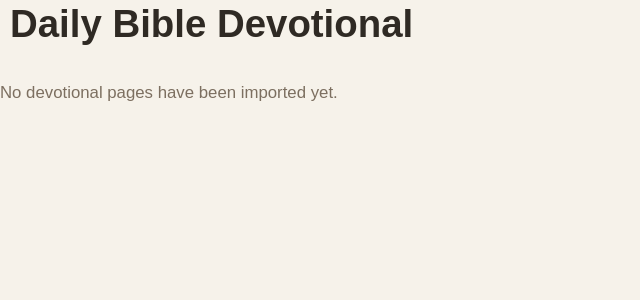
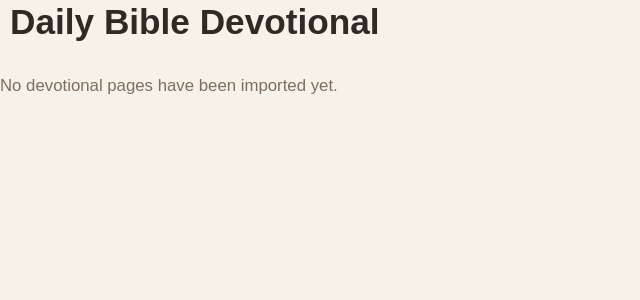
Before and after one commit to johnchen008/devotional2026, a Django app: page / in a window 1280 px wide. Shown: the top 300 px of the page, without its empty margins (0-640 px from the left). Run offline with Django 4.2, Linux system fonts and the light colour scheme; data that the repository does not hold is empty.

Commit message:
update template

```diff
--- a/static/css/site.css
+++ b/static/css/site.css
@@ -43,7 +43,7 @@ body {
 }
 
 .page-title {
-    font-size: 2.4rem;
+    font-size: 2.2rem;
     font-weight: 700;
     margin-bottom: 10px;
     line-height: 1.25;
```
